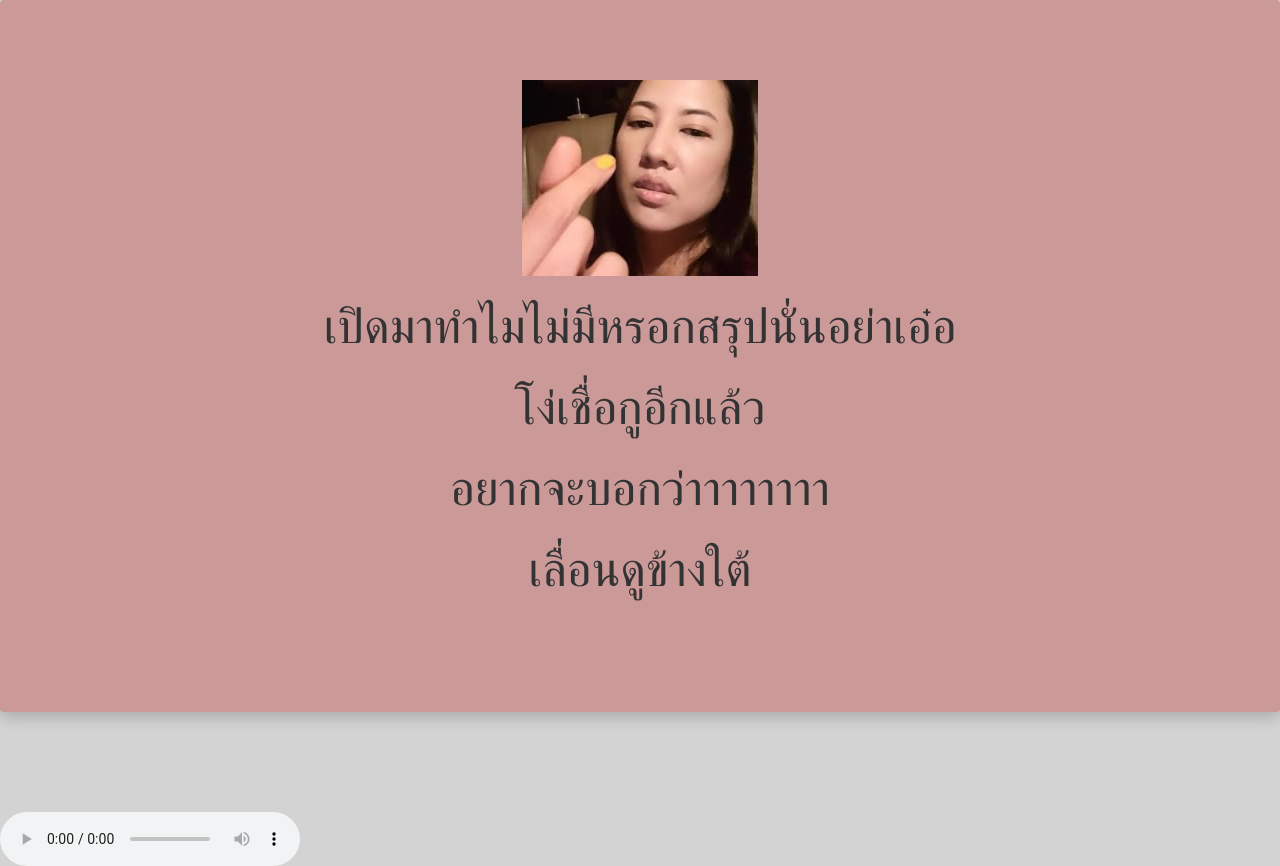
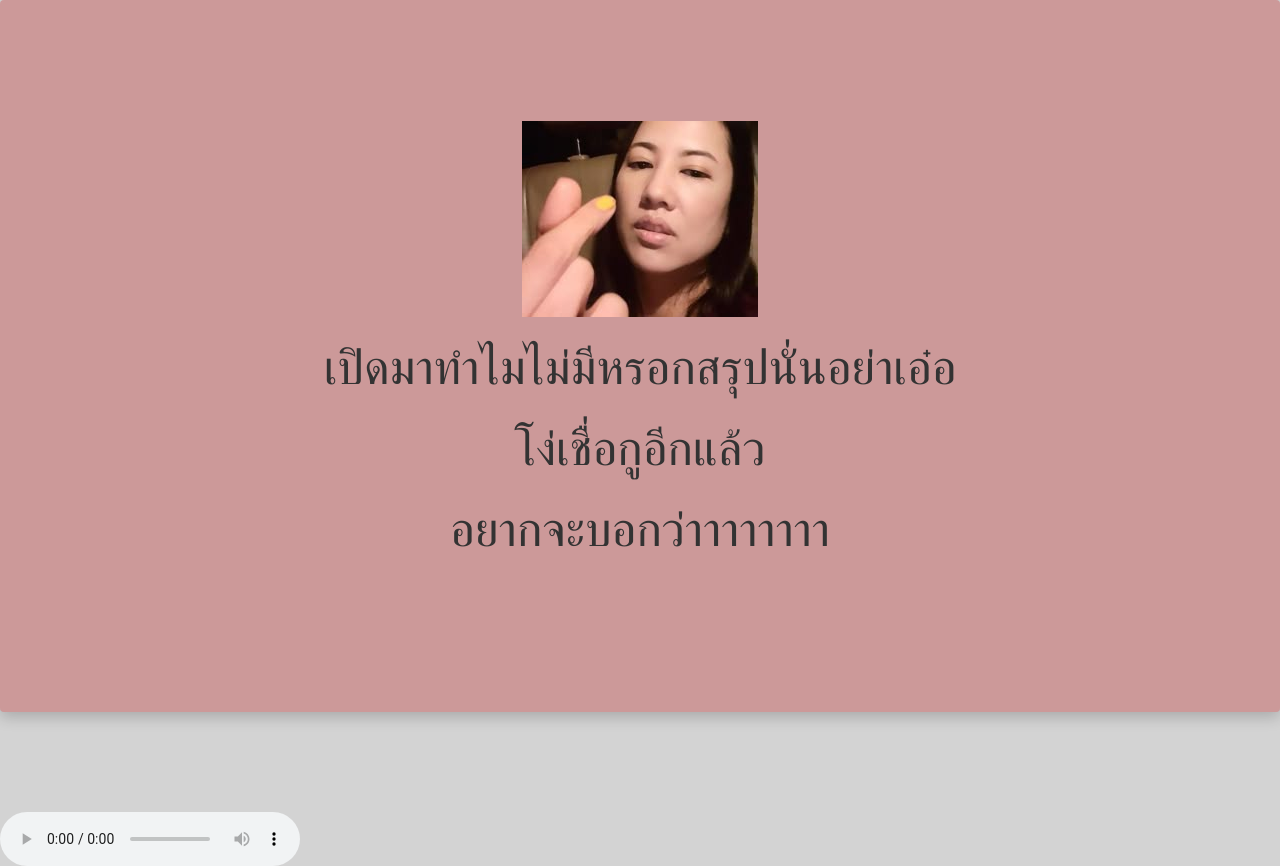
Before and after one commit to kittithep66/-, a plain HTML site: page index.html in a window 1280 px wide. Drawn offline with nearby package versions, Linux system fonts and the light colour scheme.

Commit message:
Update index.html

```diff
--- a/index.html
+++ b/index.html
@@ -17,7 +17,6 @@
       </font></p>
       <p><font size="12">
         อยากจะบอกว่าาาาาาาา
-        <p>เลื่อนดูข้างใต้</p>
       </font></p>
       <p class="muted"></p>
     </div>
```
